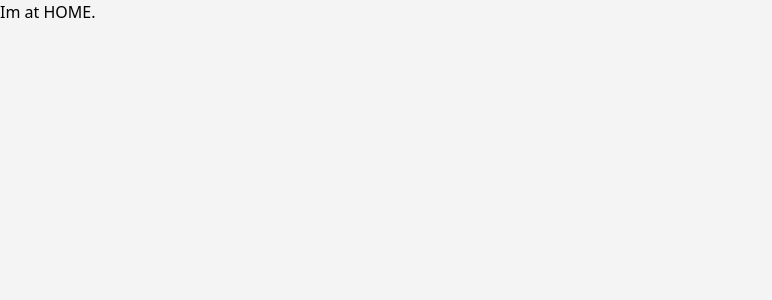
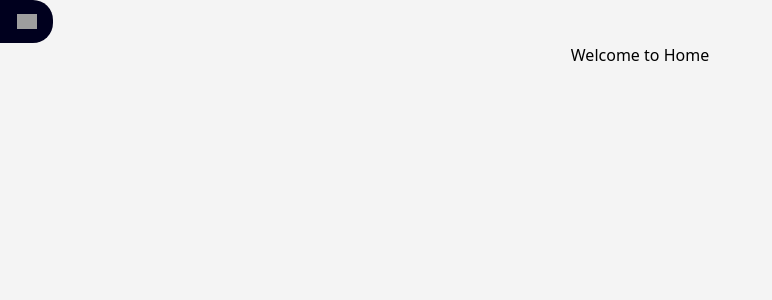
Before and after one commit to sntwandy/CareYou-WebClient, a Next.js app: page /Home in a window 1280 px wide. Shown: the top 300 px of the page, without its empty margins (0-772 px from the left). Built offline with nearby package versions, Linux system fonts and the light colour scheme; grey boxes are pictures that could not be loaded.

Commit message:
Menu component is created

```diff
--- /dev/null
+++ b/components/Menu/index.tsx
@@ -0,0 +1,72 @@
+/**
+ *
+ */
+
+import React ,{ FC, ReactElement, useEffect, useState } from 'react';
+import Link from 'next/link';
+
+// Menu
+const Menu: FC = (): ReactElement => {
+
+  // If menu is Open or Closed state
+  const [menuIsOpen, setMenuIsOpen] = useState(false);
+
+  // If menu is Open or Closed styles
+  const [menuOpenStyle, setMenuOpenStyle] = useState('transition ease-in duration-75 transform opacity-0 scale-95 translate-x-0');
+
+  useEffect(() => {
+    if (menuIsOpen) {
+      setMenuOpenStyle('transform opacity-100 scale-100 transition ease-out duration-100 translate-x-4')
+    } else {
+      setMenuOpenStyle('transition ease-in duration-75 transform opacity-0 scale-95')
+    }
+  }, [menuIsOpen]);
+
+  return (
+    <>
+      <div className="relative inline-block text-left">
+        {/* Menu icon button */}
+        <div className={'flex items-center justify-center w-menuButton h-menuButton bg-primary rounded-br-input rounded-tr-input'}
+          onClick={() => {
+            setMenuIsOpen(!menuIsOpen);
+          }}
+        >
+          <img className={'w-menuIcon'} src="https://i.imgur.com/dNWZ3zh.png" alt="Menu img"/>
+        </div>
+      </div>
+      {/* Menu dropdown */}
+      <div className={`${menuOpenStyle} flex items-start justify-top flex-col w-menu h-menu origin-top-right absolute left-0 mt-2 rounded-input bg-primary shadow-lg text-secondary ring-1 ring-black ring-opacity-5 divide-y divide-gray-100`} role="menu" aria-orientation="vertical" aria-labelledby="options-menu">
+        <div className={'flex items-center justify-center flex-col w-full pt-10 pb-10'}>
+          <img className={'w-menuImg'} src="https://i.imgur.com/vrjAdf8.png" alt="Menu img"/>
+          <span className={'mt-4'}>Zeus Amenadiel</span>
+        </div>
+        <div className="py-1 w-full flex items-start justify-start pt-4 pb-4">
+          <img className={'w-menuIcon ml-2 mr-1'} src="https://i.imgur.com/I7j7gYQ.png" alt="Home icon"/>
+          <Link href={'/Home'}>Home</Link>
+        </div>
+        <div className="py-1 w-full flex items-start justify-start pt-4 pb-4 flex-col">
+          <div className={'flex items-center justify-start'}>
+            <img className={'w-menuIcon ml-2 mr-1'} src={'https://i.imgur.com/khkvbwh.png'} alt={'Home icon'}/>
+            <Link href={'/'}>Appointment</Link>
+          </div>
+          <div className={'flex items-center justify-start mt-4'}>
+            <img className={'w-menuIcon ml-2 mr-1'} src={'https://i.imgur.com/2KZ4j6y.png'} alt={'Home icon'}/>
+            <Link href={'/'}>Medical Record</Link>
+          </div>
+        </div>
+        <div className="py-1 w-full flex items-start justify-start pt-4 pb-4 flex-col">
+          <div className={'flex items-center justify-start'}>
+            <img className={'w-menuIcon ml-2 mr-1'} src={'https://i.imgur.com/XtDqCeA.png'} alt={'Home icon'}/>
+            <Link href={'/'}>Settings</Link>
+          </div>
+          <div className={'flex items-center justify-start mt-4'}>
+            <img className={'w-menuIcon ml-2 mr-1'} src={'https://i.imgur.com/htDTXgq.png'} alt={'Home icon'}/>
+            <Link href={'/Login'}>Logout</Link>
+          </div>
+        </div>
+      </div>
+    </>
+  );
+};
+
+export default Menu;
--- a/pages/Home/index.tsx
+++ b/pages/Home/index.tsx
@@ -4,9 +4,19 @@
 
 import React, { FC, ReactElement } from 'react';
 
+// Components
+import Menu from '../../components/Menu';
+
 // Home Page
 const Home: FC = (): ReactElement => {
-  return <h1>Im at HOME.</h1>;
+  return (
+    <div className={'w-full h-full'}>
+      <Menu />
+      <div className={'flex items-center justify-center'}>
+        <h1>Welcome to Home</h1>
+      </div>
+    </div>
+  )
 };
 
 export default Home;
--- a/pages/index.tsx
+++ b/pages/index.tsx
@@ -2,17 +2,18 @@
  *
  */
 
-import React ,{ FC, ReactElement } from 'react';
 import Link from 'next/link';
+import React, { FC, ReactElement } from 'react';
 
-// Home page
+// Index page
 const Index: FC = (): ReactElement => {
   return (
-    <div>
-      <h1 className={'text-sm'}>Hello World</h1>
+    <>
+      <h1>Welcome to the Index</h1>
       <Link href={'Login'}>Login</Link>
-    </div>
-
+      <Link href={'SingUp'}>SingUp</Link>
+      <Link href={'Home'}>Home</Link>
+    </>
   )
 }
 
--- a/tailwind.config.js
+++ b/tailwind.config.js
@@ -6,9 +6,10 @@ module.exports = {
         'primaryInput': '16.875rem',
         'buttonMiddle': '7.313rem',
         'title': '16.875rem',
-        '4/7': '57.1428571%',
-        '5/7': '71.4285714%',
-        '6/7': '85.7142857%',
+        'menuButton': '3.313rem',
+        'menuIcon': '1.25rem',
+        'menu': '10.131rem',
+        'menuImg': '4.375rem',
       }
     },
     height: {
@@ -16,7 +17,8 @@ module.exports = {
       primaryInput: '3.125rem',
       title: '2.625rem',
       sufferingDiv: '25rem',
-      lg: '24px',
+      menuButton: '2.688rem',
+      menu: '29.125rem',
       full: '100vh',
     },
     backgroundColor: theme => ({
```
